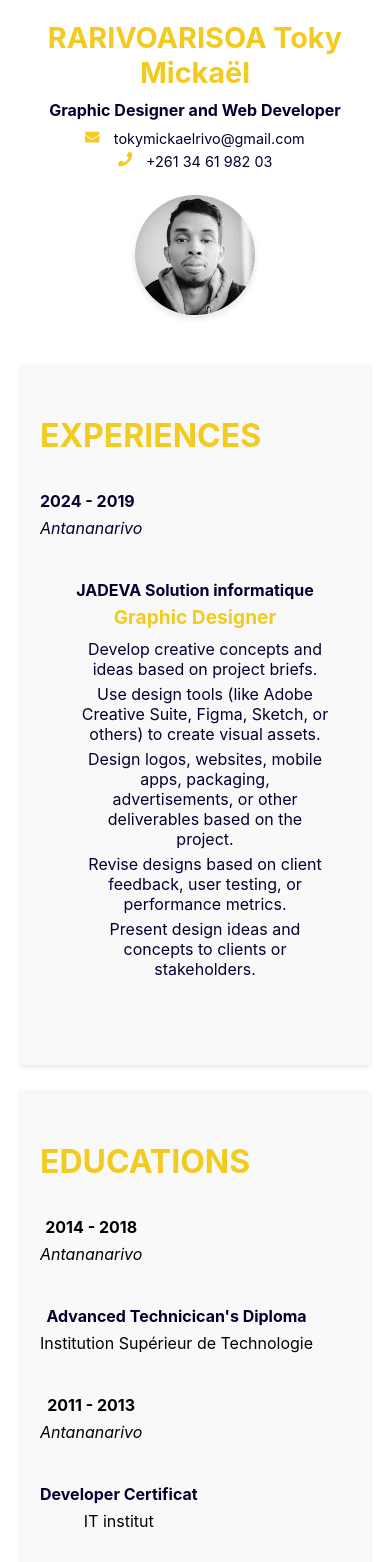
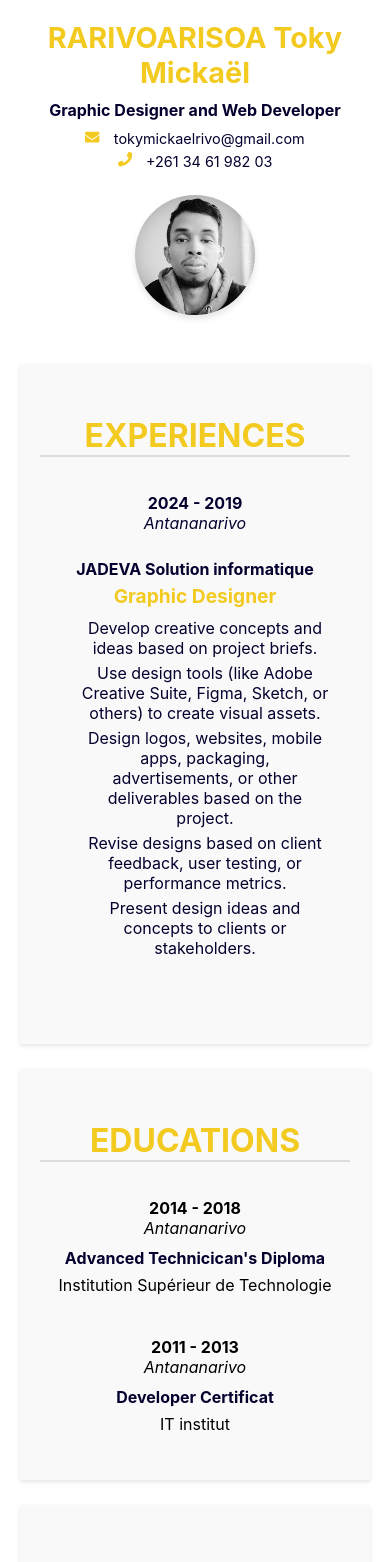
Before and after one commit to meiddiel/resume, a React (Create React App) app: page / in a window 390 px wide. Shown: the top 1562 px of the page. Built offline with nearby package versions, Linux system fonts and the light colour scheme.

Commit message:
improve responsivity and correct some css

```diff
--- a/src/Styles/Education.css
+++ b/src/Styles/Education.css
@@ -20,7 +20,15 @@
 @media (max-width: 768px) {
   .edu-item  {
     flex-direction: column;
-    align-items: flex-start;
+    align-items: center;
     gap: 10px;
   }
+
+  .location {
+    margin: 0;
+  }
+
+  .degree {
+    margin: 0;
+  }
 }
--- a/src/Styles/Experience.css
+++ b/src/Styles/Experience.css
@@ -83,12 +83,12 @@ li {
 @media (max-width: 768px) {
   .timeline-item {
     flex-direction: column;
-    align-items: flex-start;
+    align-items: center;
     gap: 10px;
   }
 
   .timeline-left {
-    text-align: left;
+    text-align: center;
     flex: 1;
   }
 
--- a/src/Styles/Footer.css
+++ b/src/Styles/Footer.css
@@ -1,12 +1,11 @@
 footer {
   text-align: center;
   padding: 20px;
-  border-top: 1px solid #ddd;
   margin-top: 20px;
 }
 
-footer p {
-  margin: 0;
+.copyright {
+  margin: 20px 0;
   font-size: 1rem;
 }
 
@@ -22,5 +21,6 @@ footer p {
 }
 
 .download-button:hover {
-  background-color: #03002e;
+  background-color: var(--primary-color);
+  color: var(--secondary-color);
 }
--- a/src/Styles/Global.css
+++ b/src/Styles/Global.css
@@ -27,6 +27,7 @@ section {
   color: var(--secondary-color);
   font-size: 1.8rem;
   text-transform: uppercase;
+  border-bottom: 2px solid #ddd;
   margin-bottom: 20px;
 }
 
@@ -39,6 +40,7 @@ section {
   }
 
   .section-title {
+    text-align: center;
     font-size: 2rem;
   }
 }
--- a/src/Styles/Header.css
+++ b/src/Styles/Header.css
@@ -49,6 +49,7 @@
 .profile-photo {
   width: 200px;
   height: 200px;
+  /* border: 10px solid var(--secondary-color); */
   border-radius: 50%;
   object-fit: cover;
   box-shadow: 0px 4px 6px rgba(0, 0, 0, 0.1);
--- a/src/components/Education.js
+++ b/src/components/Education.js
@@ -20,7 +20,6 @@ function Education({ education }) {
             </div>
           </div>
         ))}
-        ,
       </div>
     </section>
   );
--- a/src/components/Footer.js
+++ b/src/components/Footer.js
@@ -16,7 +16,7 @@ const Footer = ({ printRef }) => {
       <button className="download-button" onClick={handlePrint}>
         Download as PDF
       </button>
-      <p>Copyright © {currentYear}</p>
+      <p className="copyright">Copyright © {currentYear}</p>
     </footer>
   );
 };
```
